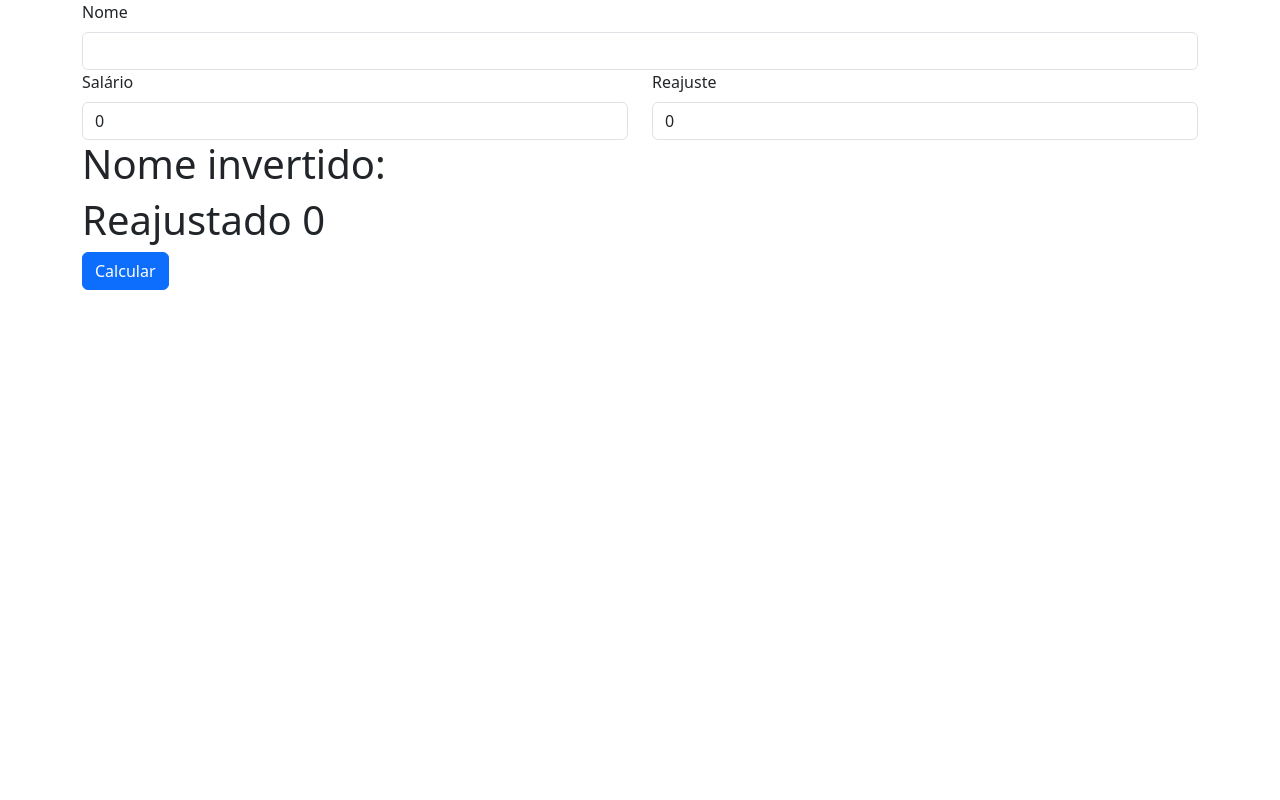
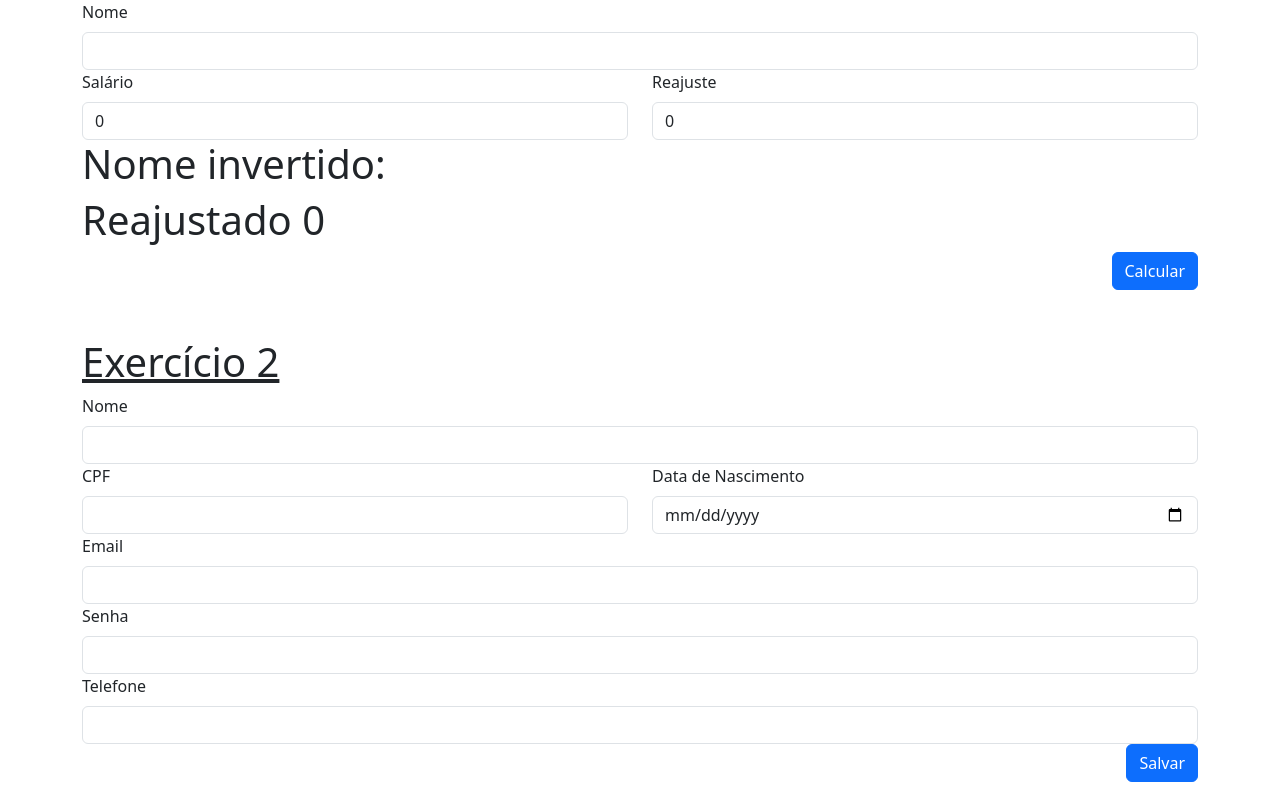
Before and after one commit to renan-andrade-senai/aulas-angular-pub, an Angular app: page / in a window 1280 px wide. Built offline with nearby package versions, Linux system fonts and the light colour scheme.

Commit message:
exercicio 2 aula 2

```diff
--- a/src/app/app.html
+++ b/src/app/app.html
@@ -22,11 +22,72 @@
         </div>
     </div>
     <div class="row">
-        <div class="col flex-row-reverse">
+        <div class="col d-flex flex-row-reverse">
             <button class="btn btn-primary" (click)="calcular()">Calcular</button>
+        </div>
+    </div>
+    <div class="row mt-5">
+        <div class="col">
+            <h1 class="text-decoration-underline">Exercício 2</h1>
+        </div>
+    </div>
+    <div class="row">
+        <div class="col">
+            <label for="nome2" class="form-label">Nome</label>
+            <input [(ngModel)]="nome2" type="text" class="form-control" name="nome2" id="nome2">
+        </div>
+    </div>
+    <div class="row">
+        <div class="col">
+            <label for="cpf" class="form-label">CPF</label>
+            <input [(ngModel)]="cpf" type="text" class="form-control" name="cpf" id="cpf">
+        </div>
+        <div class="col">
+            <label for="nasc" class="form-label">Data de Nascimento</label>
+            <input [(ngModel)]="dtNascimento" type="date" class="form-control" name="nasc" id="nasc">
+        </div>
+    </div>
+    <div class="row">
+        <div class="col">
+            <label for="email" class="form-label">Email</label>
+            <input [(ngModel)]="email" type="text" class="form-control" name="email" id="email">
+        </div>
+    </div>
+    <div class="row">
+        <div class="col">
+            <label for="senha" class="form-label">Senha</label>
+            <input [(ngModel)]="senha" type="password" class="form-control" name="senha" id="senha">
+        </div>
+    </div>
+    <div class="row">
+        <div class="col">
+            <label for="tel" class="form-label">Telefone</label>
+            <input [(ngModel)]="telefone" type="text" class="form-control" name="tel" id="tel">
+        </div>
+    </div>
+    <div class="row">
+        <div class="col d-flex flex-row-reverse">
+            <button class="btn btn-primary" (click)="salvar()" data-bs-toggle="modal" data-bs-target="#exampleModal">Salvar</button>
         </div>
     </div>
 
 </div>
 
+<div class="modal fade" id="exampleModal" tabindex="-1" aria-labelledby="exampleModalLabel" aria-hidden="true">
+  <div class="modal-dialog">
+    <div class="modal-content">
+      <div class="modal-header">
+        <h1 class="modal-title fs-5" id="exampleModalLabel">Validação</h1>
+        <button type="button" class="btn-close" data-bs-dismiss="modal" aria-label="Close"></button>
+      </div>
+      <div style="white-space: pre;" class="modal-body">
+        {{validacoes}}
+      </div>
+      <div class="modal-footer">
+        <button type="button" class="btn btn-secondary" data-bs-dismiss="modal">Fechar</button>
+      </div>
+    </div>
+  </div>
+</div>
+
 <router-outlet />
--- a/src/app/app.ts
+++ b/src/app/app.ts
@@ -30,4 +30,85 @@ export class App {
     this.nomeView = this.nome.split(' ').reverse().join(' ');
     this.valorReajustadoView = this.salario * (1 + this.reajuste / 100);
   }
+
+  protected nome2 = '';
+  protected cpf = '';
+  protected dtNascimento = '';
+  protected email = '';
+  protected senha = '';
+  protected telefone = '';
+
+  protected validacoes = '';
+
+  salvar() {
+    this.validacoes = '';
+    if (!this.validaNome()) {
+      this.validacoes = 'Nome é obrigatório'
+    }
+    if (!this.validaCpf()) {
+      this.validacoes += '\nCPF inválido'
+    }
+    if (!this.validaData()) {
+      this.validacoes += '\nData de nascimento inválida'
+    }
+    if (!this.validaEmail()) {
+      this.validacoes += '\nEmail inválido'
+    }
+    if (!this.validaSenha()) {
+      this.validacoes += '\nSenha inválida'
+    }
+    if (!this.validacoes) {
+      this.validacoes = 'Tudo é valido 🎊🎊🎊🎊🚀🚀'
+    }
+  }
+
+  private validaNome() {
+    const i = this.nome2.indexOf(' ');
+    return i > 0 && i < this.nome2.length - 1;
+  }
+
+  private validaCpf() {
+    let cpf = this.cpf.replace(/\D/g, '');
+    if (!cpf || cpf.length < 11) {
+      return false;
+    }
+    let n9: string[] | number[] = cpf.slice(0, 9).split('');
+    n9 = n9.map(i => parseInt(i));
+    let soma = 0;
+    for (let i = 0; i < n9.length; i++) {
+      soma += n9[i] * (10 - i);
+    }
+    const fn = (s: number) => s % 11 < 2 ? 0 : 11 - (s % 11);
+    n9.push(fn(soma));
+    soma = 0;
+    for (let i = 0; i < n9.length; i++) {
+      soma += n9[i] * (11 - i);
+    }
+    n9.push(fn(soma));
+    return cpf == n9.join('');
+  }
+
+  private validaEmail() {
+    if (!this.email) {
+      return false;
+    }
+    const iArroba = this.email.indexOf('@');
+    const iPonto = this.email.indexOf('.', iArroba);
+    return iArroba > 0 && iPonto > iArroba + 1;
+  }
+
+  private validaSenha() {
+    if (this.senha.length < 8 || this.senha.length > 64) {
+      return false;
+    }
+    if (!/\d/.test(this.senha) || !/[A-Z]/.test(this.senha) || !/[a-z]/.test(this.senha)) {
+      return false;
+    }
+    return true;
+  }
+
+  private validaData() {
+    const data = new Date(this.dtNascimento + 'T09:00');
+    return !isNaN(data.valueOf()) && data < new Date()
+  }
 }
--- a/src/index.html
+++ b/src/index.html
@@ -10,5 +10,6 @@
 </head>
 <body>
   <app-root></app-root>
+  <script src="https://cdn.jsdelivr.net/npm/bootstrap@5.3.8/dist/js/bootstrap.bundle.min.js" integrity="sha384-FKyoEForCGlyvwx9Hj09JcYn3nv7wiPVlz7YYwJrWVcXK/BmnVDxM+D2scQbITxI" crossorigin="anonymous"></script>
 </body>
 </html>
```
